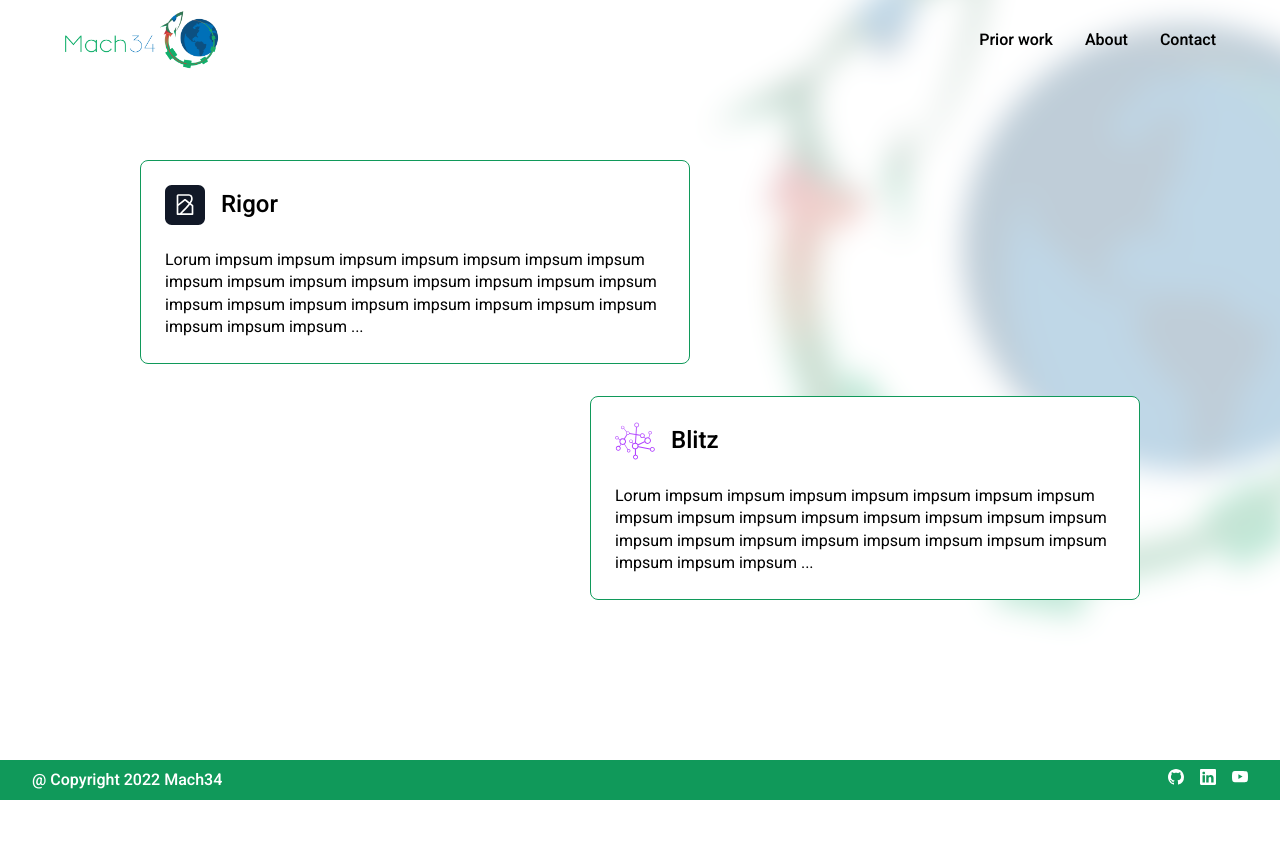
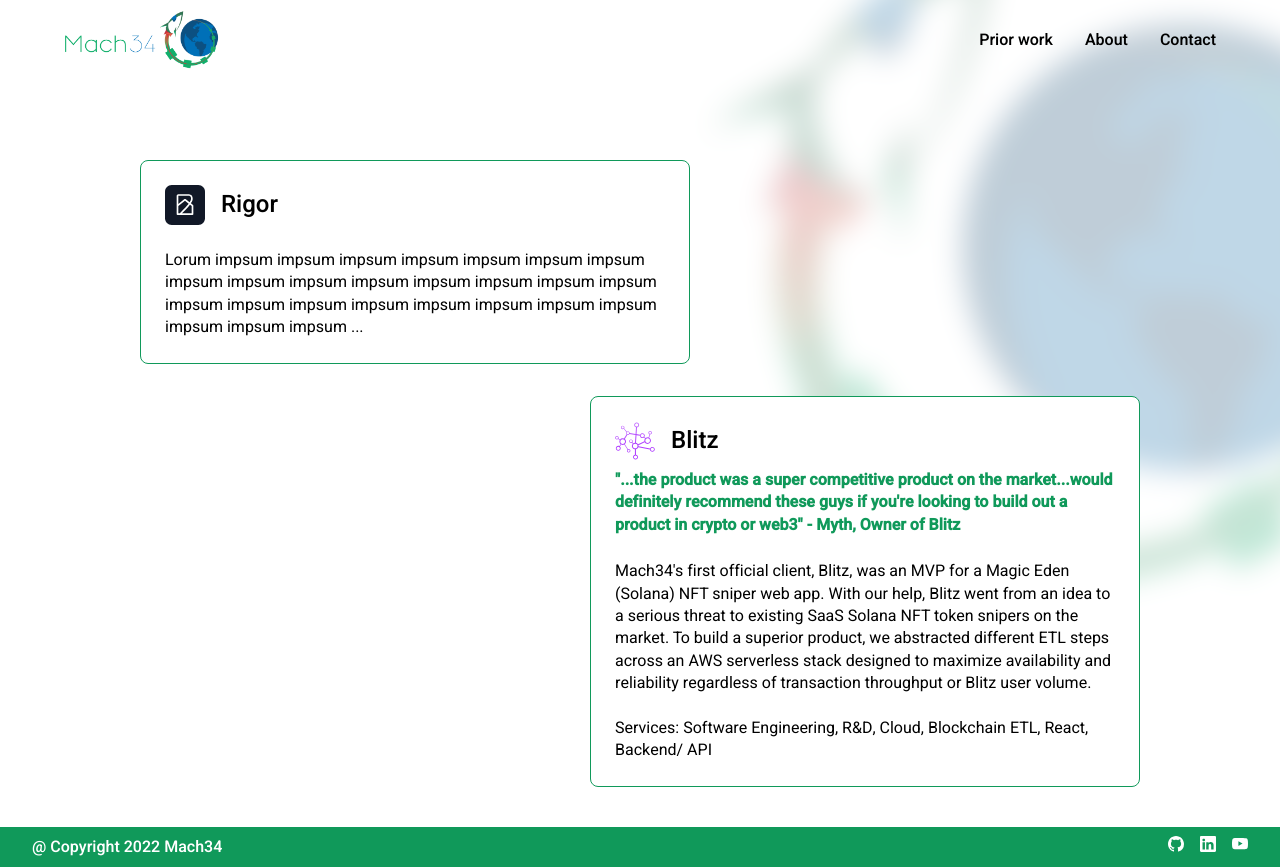
Before and after one commit to Mach-34/landing-page, a React (Create React App) app: page /prior-work in a window 1280 px wide. Before the commit the page ends 800 px from the top, so only its background shows below. Built offline with nearby package versions, Linux system fonts and the light colour scheme.

Commit message:
prior work page updated

```diff
--- a/src/views/PriorWork/index.tsx
+++ b/src/views/PriorWork/index.tsx
@@ -49,15 +49,34 @@
               <img alt='Blitz' className={styles.image} src={blitz} />
               <Typography variant='text3'>Blitz</Typography>
             </Flex>
+            <Typography
+              paragraph
+              variant='body1'
+              style={{ color: '#10995A', marginTop: '8px' }}
+            >
+              <b>
+                "...the product was a super competitive product on the
+                market...would definitely recommend these guys if you're looking
+                to build out a product in crypto or web3" - Myth, Owner of Blitz
+              </b>
+            </Typography>
             <YouTube
               opts={{ height: '250px', width: '100%' }}
               style={{ marginTop: '24px' }}
               videoId='mGz10eDqDgE'
             />
             <Typography paragraph style={{ marginTop: '24px' }} variant='body1'>
-              Lorum impsum impsum impsum impsum impsum impsum impsum impsum
-              impsum impsum impsum impsum impsum impsum impsum impsum impsum
-              impsum impsum impsum impsum impsum impsum impsum impsum impsum ...
+              Mach34's first official client, Blitz, was an MVP for a Magic Eden
+              (Solana) NFT sniper web app. With our help, Blitz went from an
+              idea to a serious threat to existing SaaS Solana NFT token snipers
+              on the market. To build a superior product, we abstracted
+              different ETL steps across an AWS serverless stack designed to
+              maximize availability and reliability regardless of transaction
+              throughput or Blitz user volume.
+              <br />
+              <br />
+              Services: Software Engineering, R&D, Cloud, Blockchain ETL, React,
+              Backend/ API
             </Typography>
           </div>
         </Rotate>
```
